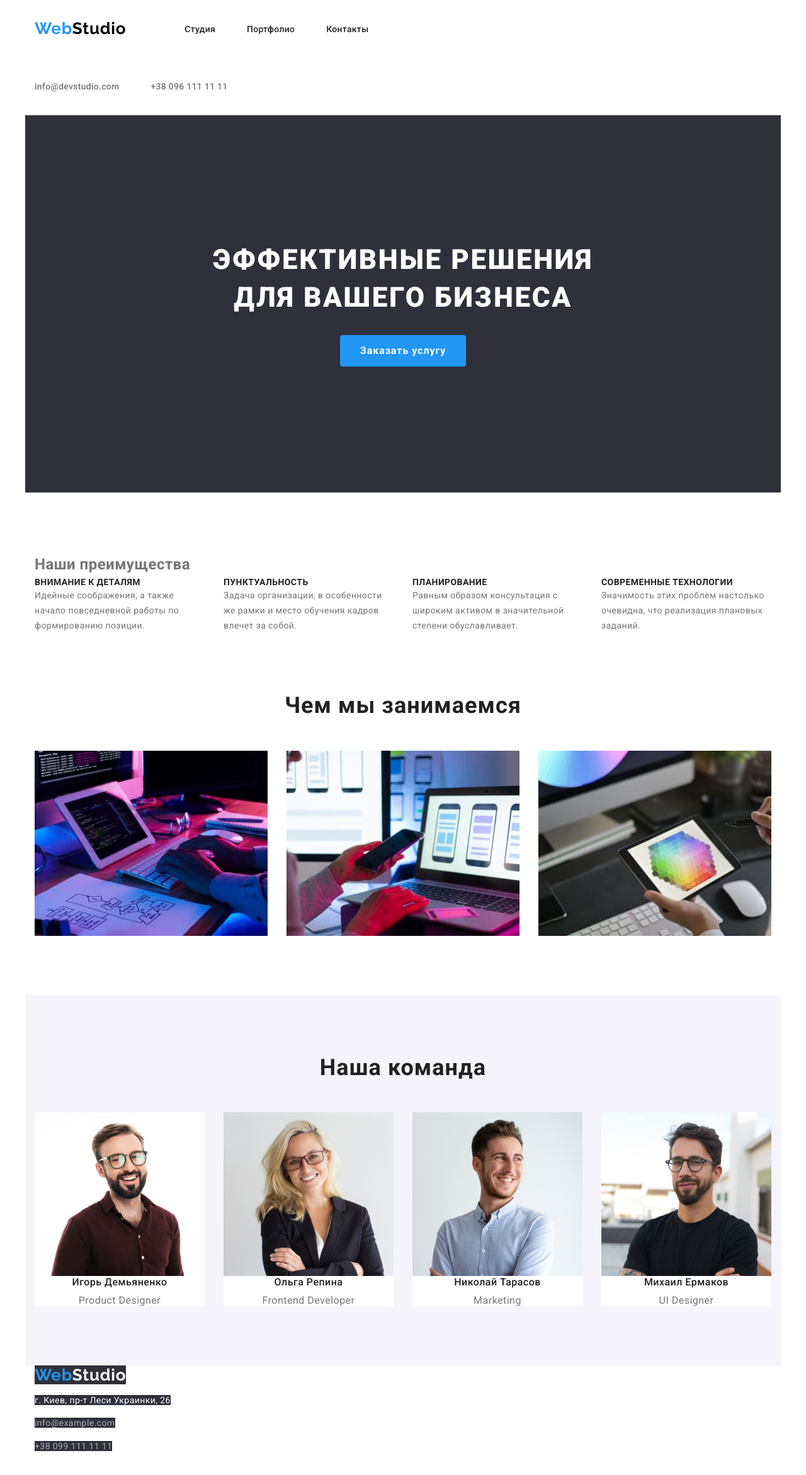
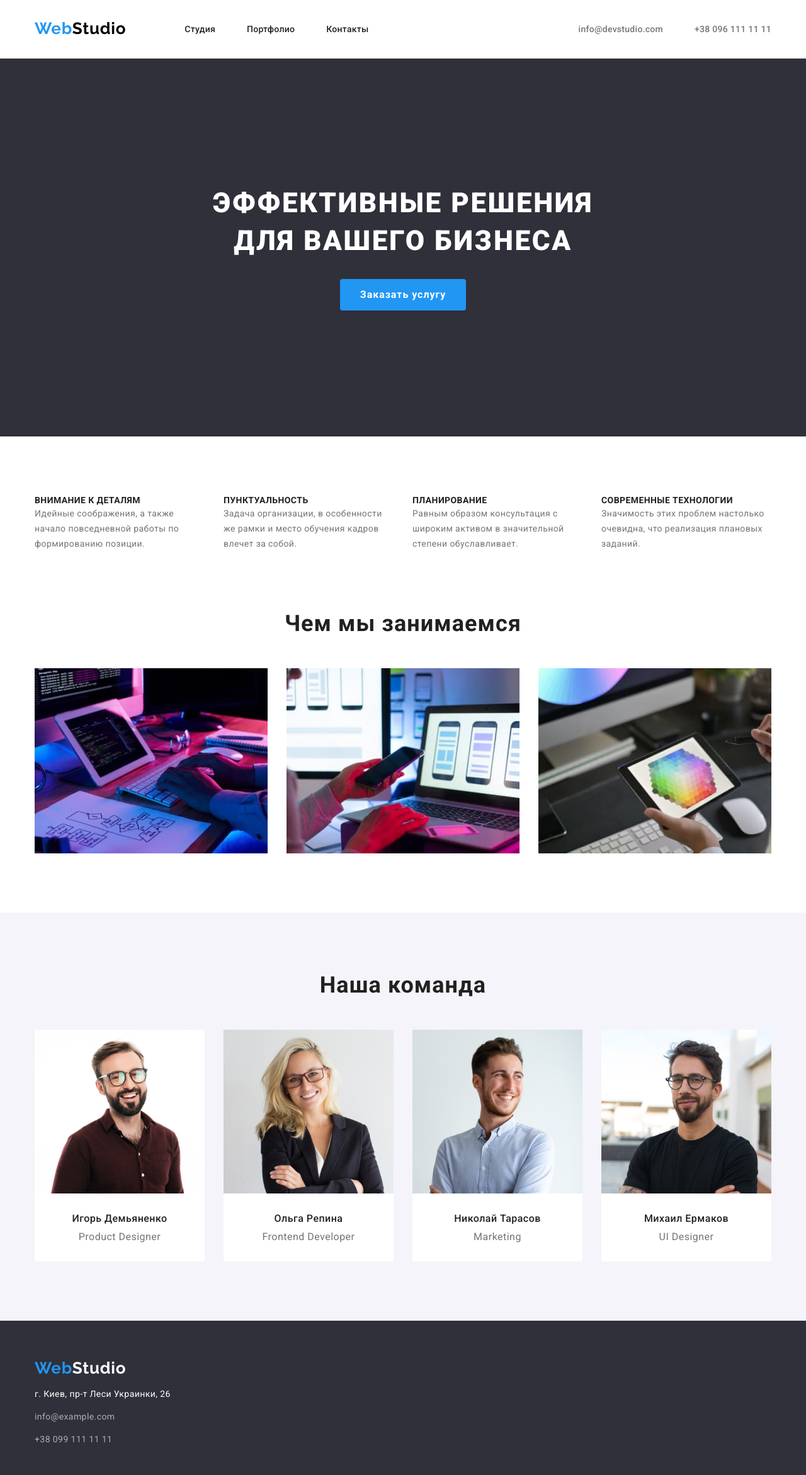
Before and after one commit to sashatytarchuk/goit-markup-hw-03, a plain HTML site: page index.html in a window 1280 px wide. Shown: the whole page at 63% size. Before the commit the page ends 2309 px from the top, so only its background shows below. Drawn offline with nearby package versions, Linux system fonts and the light colour scheme.

Commit message:
index.html

```diff
--- a/index.html
+++ b/index.html
@@ -20,7 +20,8 @@
 
 </head>
 <body>
-    <header class="container">
+    <header class="header">
+        <div class="header container">
             <nav>
                 <a href="./index.html" class="logo-link"><span class="logo-web">Web</span>Studio</a>
                 <ul class="links-list">
@@ -39,16 +40,20 @@
                 <li class="list-item"><a href="mailto:info@devstudio.com" class="mail-link">info@devstudio.com</a></li>
                 <li class="list-item"><a href="tel:+380961111111" class="call-link">+38 096 111 11 11</a></li>
             </ul>
+        </div>
     </header>
     <main>
         <!--Main heading section-->
-        <section class="main container section">
+        <section class="main section">
+            <div class="container">
             <h1 class="main-heading">Эффективные решения для вашего бизнеса</h1>
             <button type="button" class="button-offer">Заказать услугу</button>
+            </div>
         </section>
         <!--Our advantages section-->
-        <section class="container section">
-            <h2 class="extra-heading">Наши преимущества</h2>
+        <section class="section">
+            <div class="container">
+            <h2 class="visually-hidden">Наши преимущества</h2>
             <ul class="advantages-list">
                 <li class="list-item">
                     <h3 class="advantages-heading">Внимание к деталям</h3>
@@ -67,9 +72,11 @@
                     <p class="advantages-text">Значимость этих проблем настолько очевидна, что реализация плановых заданий.</p>
                 </li>
             </ul>
+            </div>
         </section>
         <!--Our competentions section-->
-        <section class="competentions container section">
+        <section class="competentions section">
+            <div class="container">
             <h2 class="second-range-heading">Чем мы занимаемся</h2>
             <ul class="images-list">
                 <li class="list-item">
@@ -94,9 +101,11 @@
                         height="294">
                 </li>
             </ul>
+            </div>
         </section>
         <!--Our team section-->
-        <section class="team container section">
+        <section class="team section">
+            <div class="container">
             <h2 class="second-range-heading">Наша команда</h2>
             <ul class="our-team-list">
                 <li class="list-item team-list">
@@ -104,45 +113,51 @@
                         src="./images/photo_1.jpg"
                         alt="Фото Игорь Демьяненко"
                         width="270"
-                        height="260"
-                        class="team-photo">
+                        height="260">
+                    <div class="team-info">
                         <h3 class="our-team-list-heading">Игорь Демьяненко</h3>
                         <p class="our-team-list-description">Product Designer</p>
+                    </div>
                 </li>
                 <li class="list-item team-list">
                     <img
                         src="./images/photo_2.jpg"
                         alt="Фото Ольга Репина"
                         width="270"
-                        height="260"
-                        class="team-photo">
+                        height="260">
+                    <div class="team-info">
                         <h3 class="our-team-list-heading">Ольга Репина</h3>
                         <p class="our-team-list-description">Frontend Developer</p>
+                    </div>
                 </li>
                 <li class="list-item team-list">
                     <img
                         src="./images/photo_3.jpg"
                         alt="Фото Николай Тарасов"
                         width="270"
-                        height="260"
-                        class="team-photo">
+                        height="260">
+                    <div class="team-info">
                         <h3 class="our-team-list-heading">Николай Тарасов</h3>
                         <p class="our-team-list-description">Marketing</p>
+                    </div>
                 </li>
                 <li class="list-item team-list">
                     <img
                         src="./images/photo_4.jpg"
                         alt="Фото Михаил Ермаков"
                         width="270"
-                        height="260"
-                        class="team-photo">
+                        height="260">
+                    <div class="team-info">
                         <h3 class="our-team-list-heading">Михаил Ермаков</h3>
                         <p class="our-team-list-description">UI Designer</p>
+                    </div>
                 </li>
             </ul>
+            </div>
         </section>
     </main>
-    <footer class="container">
+    <footer class="footer">
+        <div class="container">
             <a href="./index.html" class="logo-link-footer"><span class="logo-web">Web</span>Studio</a>
             <address>
                 <ul class="address-list">
@@ -157,6 +172,7 @@
                     </li>
                 </ul>
             </address>
+        </div>
     </footer>
 </body>
 </html>
```
Lines whose indentation alone changed are shown as unchanged.
